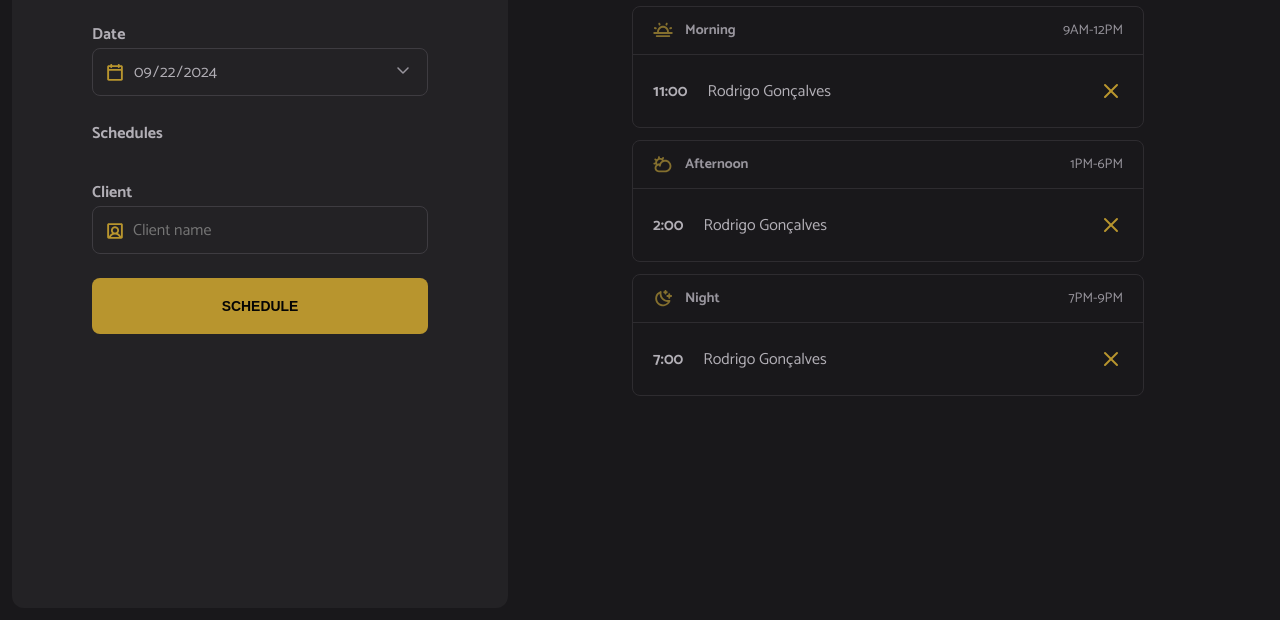
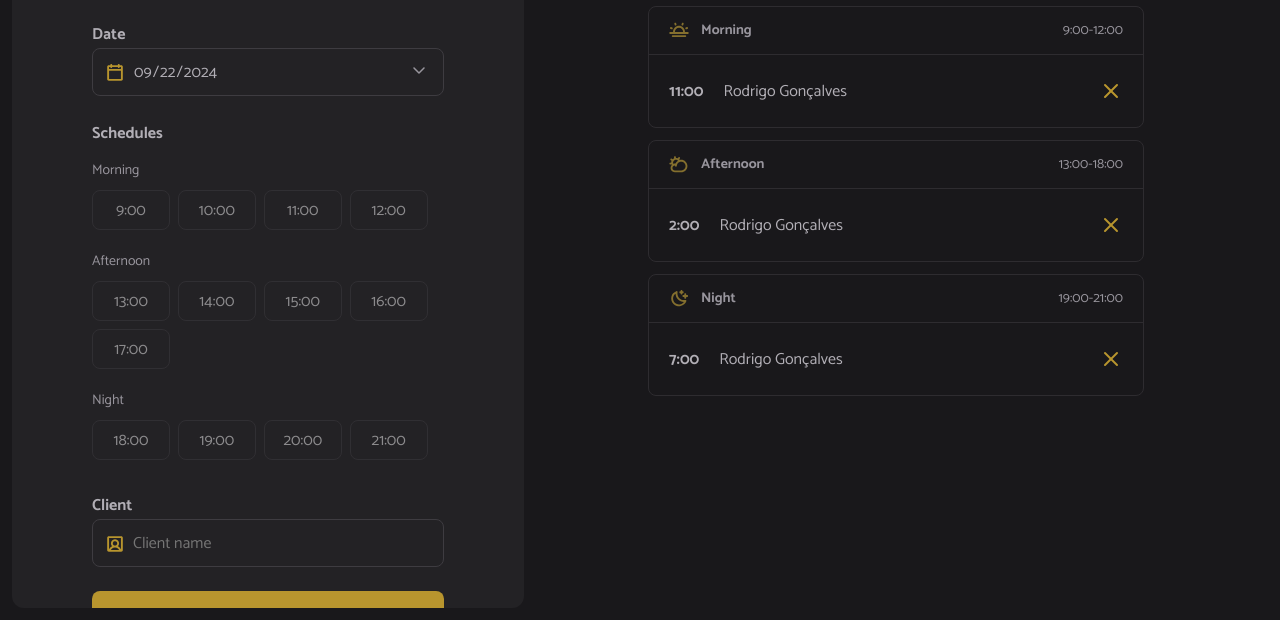
Before and after one commit to ErikSsilva/Hair-Day, a website built with webpack: page index.html in a window 1280 px wide. Shown: the part 180-800 px from the top of the page. Built offline with nearby package versions, Linux system fonts and the light colour scheme.

Commit message:
add dynamic hour show

```diff
--- a/index.html
+++ b/index.html
@@ -43,7 +43,7 @@
             9:00-->
           </li>
           <!-- Exemplo: Tarde
-          <li data-period="afternoon" class="hour-period">Afternoon (PM)</li>
+          <li data-period="morning" class="hour-period">Afternoon (PM)</li>
           <li
             data-period="afternoon"
             value="13:00"
@@ -52,7 +52,7 @@
             1:00
           </li>-->
           <!-- Exemplo: Noite
-          <li data-period="night" class="hour-period">Night (PM)</li>
+          <li data-period="morning" class="hour-period">Night (PM)</li>
 
           <li data-period="night" value="19:00" class="hour hour-available">
             7:00
@@ -84,7 +84,7 @@
           <header>
             <img src="./src/assets/morning.svg" alt="Manhã" />
             <strong>Morning</strong>
-            <span>9AM-12PM</span>
+            <span>9:00-12:00</span>
           </header>
           <ul id="period-morning" class="period">
             <!-- Exemplo  -->
@@ -104,7 +104,7 @@
           <header>
             <img src="./src/assets/afternoon.svg" alt="Tarde" />
             <strong>Afternoon</strong>
-            <span>1PM-6PM</span>
+            <span>13:00-18:00</span>
           </header>
           <ul id="period-afternoon" class="period">
             <!-- Exemplo -->
@@ -124,7 +124,7 @@
           <header>
             <img src="./src/assets/night.svg" alt="noite" />
             <strong>Night</strong>
-            <span>7PM-9PM</span>
+            <span>19:00-21:00</span>
           </header>
           <ul id="period-night" class="period">
             <!-- Exemplo -->
--- a/src/main.js
+++ b/src/main.js
@@ -10,4 +10,4 @@ import "./styles/schedule.css"
 
 //js
 import "./modules/form/submit.js"
-import "./modules/load.js"
+import "./modules/page-load.js"
--- /dev/null
+++ b/src/modules/form/hours-load.js
@@ -0,0 +1,52 @@
+import {openingHours} from "../../utils/opening-hours.js"
+import dayjs from "dayjs"
+
+const hours = document.getElementById("hours")
+
+//carrega as horas depois da verificação
+export function hoursLoad({date}){
+  const opening = openingHours.map((hour) => {
+    //recupera somente a hora
+    const [scheduleHour] = hour.split(":")
+
+    //adiciona hora e verifica se está no passado
+    const isHourPast = dayjs(date).set("hour", scheduleHour)
+    .set('minute', 0)
+    .set('second', 0)
+    .isAfter(dayjs())
+
+    console.log(scheduleHour, isHourPast)
+    return{
+      hour,
+      available: isHourPast,
+    }
+
+  })
+
+  opening.forEach(({hour, available}) => {
+    const li = document.createElement("li")
+
+    li.classList.add("hour")
+    li.classList.add(available ? "hour-available" : "hour-unavailable")
+
+    li.textContent = hour
+
+    if(hour === "9:00"){
+      hourHeaderAdd("Morning")
+    }else if (hour === "13:00"){
+      hourHeaderAdd("Afternoon")
+    }else if (hour === "18:00"){
+      hourHeaderAdd("Night")
+    }
+
+    hours.append(li)
+  })
+}
+
+function hourHeaderAdd(tittle){
+  const header = document.createElement("li")
+  header.classList.add("hour-period")
+
+  header.textContent = tittle
+  hours.append(header)
+}
--- a/src/modules/load.js
+++ /dev/null
@@ -1,3 +0,0 @@
-document.addEventListener("DOMContentLoaded", function() {
-  console.log("DOM está Pronto")
-})
--- /dev/null
+++ b/src/modules/page-load.js
@@ -0,0 +1,7 @@
+import { schedulesDay } from "./schedules/load.js"
+
+
+
+document.addEventListener("DOMContentLoaded", function() {
+  schedulesDay()
+})
--- /dev/null
+++ b/src/modules/schedules/load.js
@@ -0,0 +1,9 @@
+import { hoursLoad } from "../form/hours-load.js";
+
+const selectedDate = document.getElementById("date")
+
+export function schedulesDay(){
+  const date = selectedDate.value
+
+ hoursLoad(date)
+}
```
Also changed, not shown: dist/index.html, dist/main.js.
